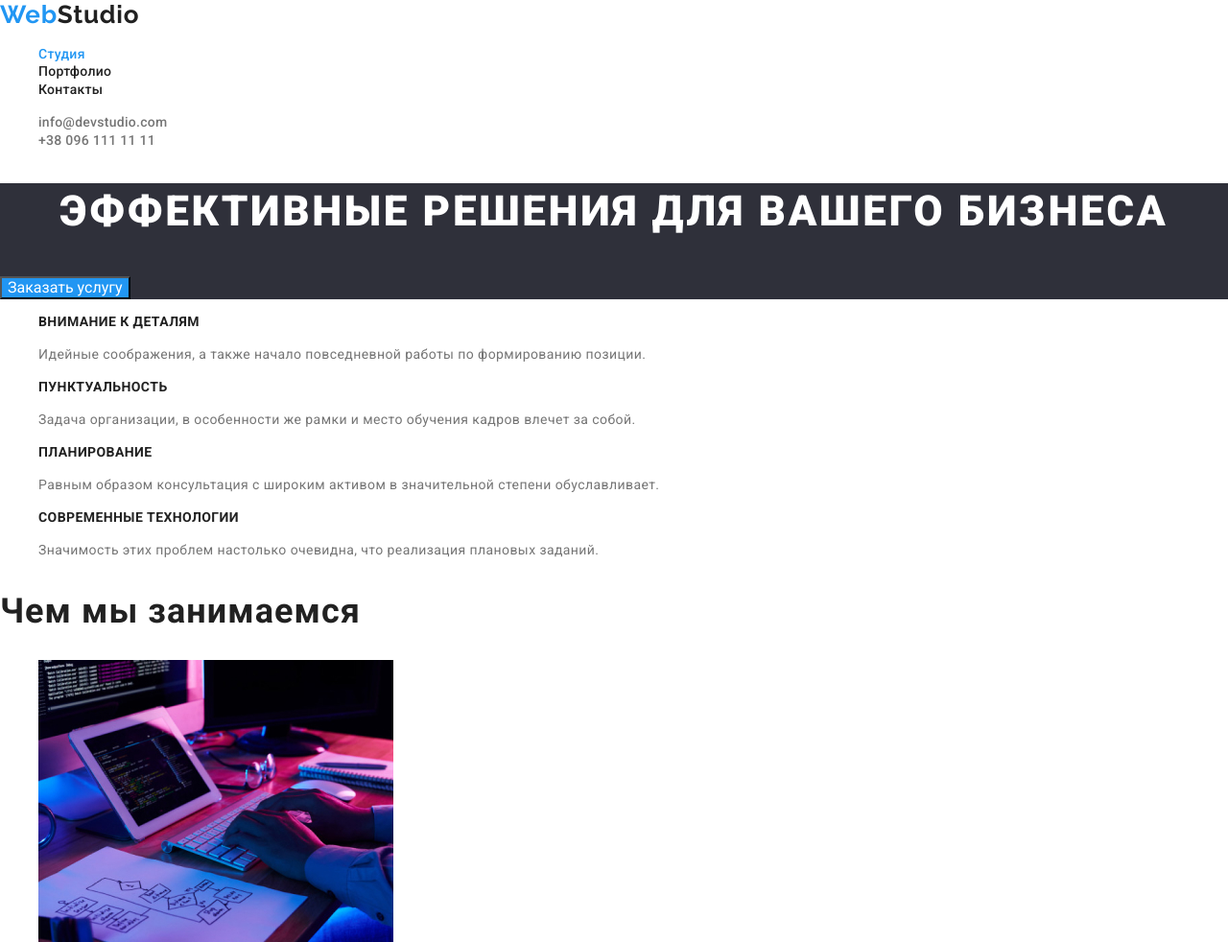
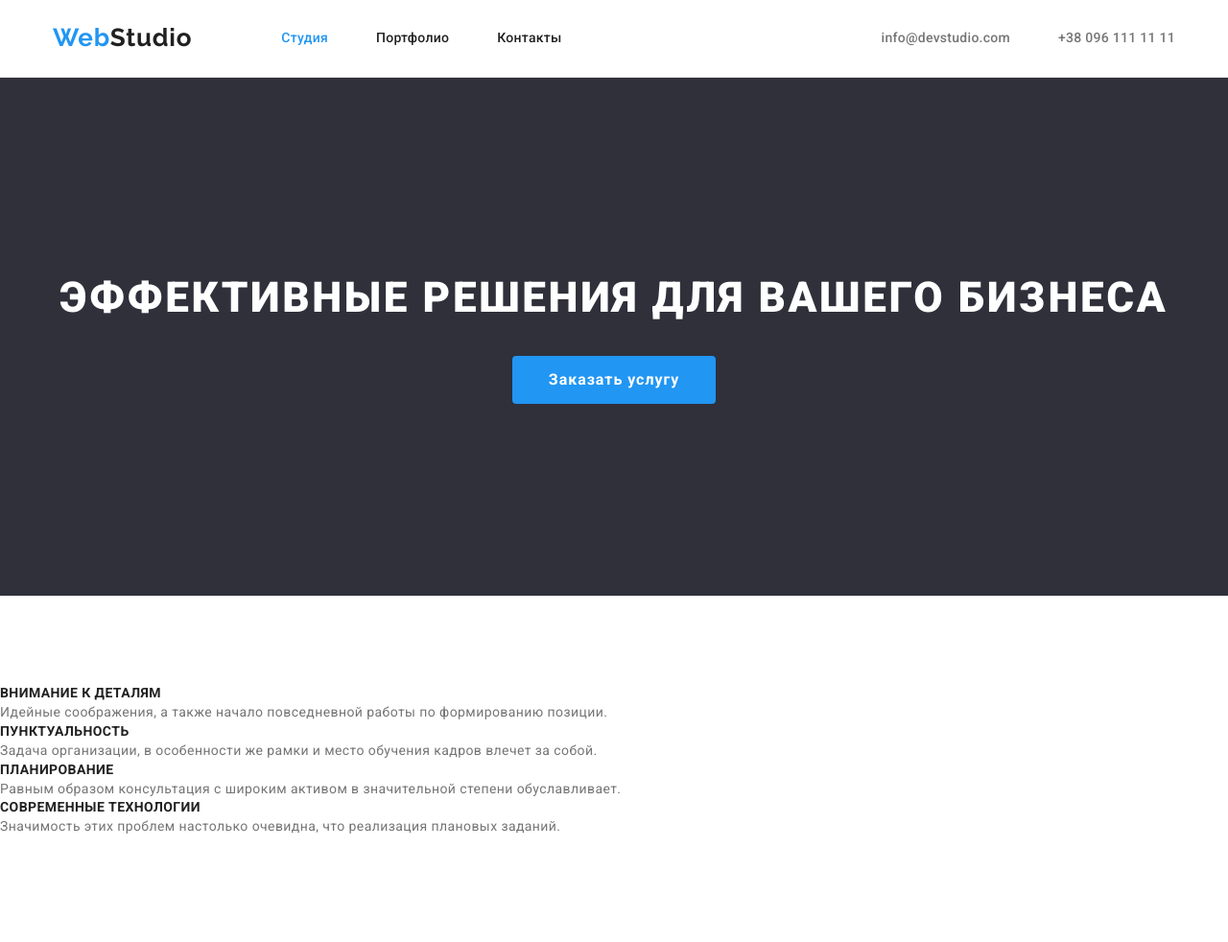
Before and after one commit to Serhii-Zvieriev/goit-markup-hw-08, a plain HTML site: page index.html in a window 1280 px wide. Shown: the top 982 px of the page at 96% size. Drawn offline with nearby package versions, Linux system fonts and the light colour scheme.

Commit message:
header + hero

```diff
--- a/css/style.css
+++ b/css/style.css
@@ -7,6 +7,39 @@
   --footer-contact-text-color: rgba(255, 255, 255, 0.6);
   --portfolio-btn-color: #f5f4fa;
 }
+
+h1,
+h2,
+h3,
+h4,
+h5,
+h6,
+p {
+  margin: 0;
+}
+
+ul,
+ol {
+  margin: 0;
+  padding: 0;
+  list-style-type: none;
+}
+
+img {
+  display: block;
+}
+
+/* .link {
+  text-decoration: none;
+} */
+
+.list {
+  list-style: none;
+}
+
+/* .address {
+  font-style: normal;
+} */
 
 body {
   color: var(--main-text-color);
@@ -22,15 +55,28 @@ h3 {
 .link-decoration {
   text-decoration: none;
   font-family: inherit;
-  font-style: normal;
+  /* font-style: normal; */
 }
 
-.list-decoration {
+/* .list-decoration {
   list-style-type: none;
+} */
+
+.container {
+  display: flex;
+  width: 1200px;
+  padding-left: 15px;
+  padding-right: 15px;
+  margin-left: auto;
+  margin-right: auto;
 }
 
-.footer-bg,
-.hero-bg {
+.section {
+  padding-top: 94px;
+  padding-bottom: 94px;
+}
+
+.footer-bg {
   background-color: var(--footer-bg-color);
 }
 
@@ -50,6 +96,10 @@ h3 {
 
 /* ======== Логотип ======== */
 .logo {
+  padding-top: 24px;
+  padding-bottom: 24px;
+  margin-right: 93px;
+
   font-family: "Raleway", sans-serif;
   font-weight: 700;
   font-size: 26px;
@@ -60,6 +110,8 @@ h3 {
 
 .logo-dark {
   color: var(--secondary-text-color);
+  padding-top: 24px;
+  padding-bottom: 24px;
 }
 
 .logo-light {
@@ -67,7 +119,7 @@ h3 {
 }
 /* ======== END Логотип ======== */
 
-/* ======== HEADER TEXT ======== */
+/* ======== HEADER ======== */
 .header-text {
   font-weight: 500;
   font-size: 14px;
@@ -83,14 +135,49 @@ h3 {
 .link-color {
   color: var(--accent-text-color);
 }
-/* ======== END HEADER TEXT ======== */
+
+.header-nav,
+.header-nav ul,
+.header-contact {
+  display: flex;
+}
+.header-nav li:not(:last-child),
+.header-contact li:not(:last-child) {
+  margin-right: 50px;
+}
+
+.header-contact {
+  margin-left: auto;
+}
+
+.header-nav li > a,
+.header-contact a {
+  display: block;
+  padding-top: 32px;
+  padding-bottom: 32px;
+  /* background-color: aquamarine; */
+}
+
+.header {
+  border-bottom: 1px solid #ececec;
+}
+/* ======== END HEADER ======== */
 
 /* ======== HEROTEXT ======== */
+.hero {
+  background-color: var(--footer-bg-color);
+  padding-top: 200px;
+  padding-bottom: 200px;
+
+  text-align: center;
+}
+
 .hero-text {
+  margin-bottom: 30px;
+
   font-weight: 900;
   font-size: 44px;
   line-height: 1.36;
-  text-align: center;
   letter-spacing: 0.06em;
   text-transform: uppercase;
   color: var(--white-text-color);
@@ -101,6 +188,22 @@ h3 {
   color: var(--white-text-color);
   /* font-family: inherit; */
   cursor: pointer;
+
+  min-width: 200px;
+  min-height: 50px;
+
+  border: transparent;
+  border-radius: 4px;
+}
+
+.hero-btn-text {
+  padding: 10px 32px;
+
+  font-family: inherit;
+  font-weight: 700;
+  font-size: 16px;
+  line-height: 1.875;
+  letter-spacing: 0.06em;
 }
 /* ======== END HERO TEXT ======== */
 
--- a/index.html
+++ b/index.html
@@ -16,78 +16,81 @@
 
 <body>
     <!-- HEADER -->
-    <header>
-        <nav>
-            <a lang="en" class="logo link-decoration " href="./index.html">Web<span class="logo-dark">Studio</span></a>
-            <ul>
-                <li class="list-decoration"><a class="link-decoration header-text link-color" href="./index.html">Студия</a></li>
-                <li class="list-decoration"><a class="link-decoration header-text" href="./portfolio.html">Портфолио</a></li>
-                <li class="list-decoration"><a class="link-decoration header-text" href="">Контакты</a></li>
-            </ul>
-        </nav>
-        <ul>
-            <li class="list-decoration"><a class="link-decoration header-text contact-color" href="mailto:info@devstudio.com">info@devstudio.com</a></li>
-            <li class="list-decoration"><a class="link-decoration header-text contact-color" href="tel:+380961111111">+38 096 111 11 11</a></li>
-        </ul>
+    <header class="header">
+        <div class="container">
+            <nav class="header-nav">
+                <a lang="en" class="logo link-decoration " href="./index.html">Web<span class="logo-dark">Studio</span></a>
+                <ul>
+                    <li><a class="link-decoration header-text link-color" href="./index.html">Студия</a></li>
+                    <li><a class="link-decoration header-text" href="./portfolio.html">Портфолио</a></li>
+                    <li><a class="link-decoration header-text" href="">Контакты</a></li>
+                </ul>
+            </nav>
+                <ul class="header-contact">
+                    <li><a class="link-decoration header-text contact-color" href="mailto:info@devstudio.com">info@devstudio.com</a>
+                    </li>
+                    <li><a class="link-decoration header-text contact-color" href="tel:+380961111111">+38 096 111 11 11</a></li>
+                </ul>
+            </div>
     </header>
     <!-- MAIN -->
     <main>
         <!--HERO-->
-        <section class="hero-bg">
+        <section class="section hero">
             <h1 class="hero-text ">Эффективные решения для вашего бизнеса</h1>
-            <button class="hero-btn" type="button">Заказать услугу</button>
+            <button class="hero-btn" type="button"><span class="hero-btn-text">Заказать услугу</span></button>
         </section>
         <!--Особенности-->
-        <section>
+        <section class="section">
             <h2 class="visually-hidden">Особенности</h2>
             <ul>
-                <li class="list-decoration">
+                <li>
                     <h3 class="features-title">Внимание к деталям</h3>
                     <p class="features-text">Идейные соображения, а также начало повседневной работы по формированию позиции.</p>
                 </li>
-                <li class="list-decoration">
+                <li>
                     <h3 class="features-title">Пунктуальность</h3>
                     <p class="features-text">Задача организации, в особенности же рамки и место обучения кадров влечет за собой.</p>
                 </li>
-                <li class="list-decoration">
+                <li>
                     <h3 class="features-title">Планирование</h3>
                     <p class="features-text">Равным образом консультация с широким активом в значительной степени обуславливает.</p>
                 </li>
-                <li class="list-decoration">
+                <li>
                     <h3 class="features-title">Современные технологии</h3>
                     <p class="features-text">Значимость этих проблем настолько очевидна, что реализация плановых заданий.</p>
                 </li>
             </ul>
         </section>
         <!--Чем мы занимаемся-->
-        <section>
+        <section class="section">
             <h2 class="work-title">Чем мы занимаемся</h2>
             <ul>
-                <li class="list-decoration"><img src="./images/work/img-1.jpg" alt="Создаем сайты" width="370" height="294"></li>
-                <li class="list-decoration"><img src="./images/work/img-2.jpg" alt="Адаптируем сайд для мобильных дивайсов" width="370" height="294"></li>
-                <li class="list-decoration"><img src="./images/work/img-3.jpg" alt="Создаем дизайн на планшете" width="370" height="294"></li>
+                <li><img src="./images/work/img-1.jpg" alt="Создаем сайты" width="370" height="294"></li>
+                <li><img src="./images/work/img-2.jpg" alt="Адаптируем сайд для мобильных дивайсов" width="370" height="294"></li>
+                <li><img src="./images/work/img-3.jpg" alt="Создаем дизайн на планшете" width="370" height="294"></li>
             </ul>
         </section>
         <!--Наша команда-->
-        <section>
+        <section class="section">
             <h2 class="team-title">Наша команда</h2>
             <ul>
-                <li class="list-decoration">
+                <li>
                     <img src="./images/team/img-1.jpg" alt="Фотография Игоря Демьяненко" width="270" height="260">
                     <h3 class="teamets-title">Игорь Демьяненко</h3>
                     <p class="teamets-post-text" lang="en">Product Designer</p>
                 </li>
-                <li class="list-decoration">
+                <li>
                     <img src="./images/team/img-2.jpg" alt="Фотография Ольги Репиной" width="270" height="260">
                     <h3 class="teamets-title">Ольга Репина</h3>
                     <p class="teamets-post-text" lang="en">Frontend Developer</p>
                 </li>
-                <li class="list-decoration">
+                <li>
                     <img src="./images/team/img-3.jpg" alt="Фотография Николая Тарасова" width="270" height="260">
                     <h3 class="teamets-title">Николай Тарасов</h3>
                     <p class="teamets-post-text" lang="en">Marketing</p>
                 </li>
-                <li class="list-decoration">
+                <li>
                     <img src="./images/team/img-4.jpg" alt="Фотография Михаила Ермакова" width="270" height="260">
                     <h3 class="teamets-title">Михаил Ермаков</h3>
                     <p class="teamets-post-text" lang="en">UI Designer</p>
@@ -98,11 +101,11 @@
     <!-- FOOTER -->
     <footer class="footer-bg">
         <a lang="en" class="logo link-decoration " href="./index.html">Web<span class="logo-light">Studio</span></a>
-        <address>
+        <addres>
             <ul>
-                <li class="list-decoration"><a class="link-decoration map-text" href="https://goo.gl/maps/1fz9XVwSa68mjQCN8" target="_blank" rel="noopener noreferrer">г. Киев, пр-т Леси Украинки, 26</a></li>
-                <li class="list-decoration"><a class="link-decoration footer-contact-text" href="mailto:info@example.com">info@example.com</a></li>
-                <li class="list-decoration"><a class="link-decoration footer-contact-text" href="tel:+380991111111">+38 099 111 11 11</a></li>
+                <li><a class="link-decoration map-text" href="https://goo.gl/maps/1fz9XVwSa68mjQCN8" target="_blank" rel="noopener noreferrer">г. Киев, пр-т Леси Украинки, 26</a></li>
+                <li><a class="link-decoration footer-contact-text" href="mailto:info@example.com">info@example.com</a></li>
+                <li><a class="link-decoration footer-contact-text" href="tel:+380991111111">+38 099 111 11 11</a></li>
             </ul>
         </address>
 
```
